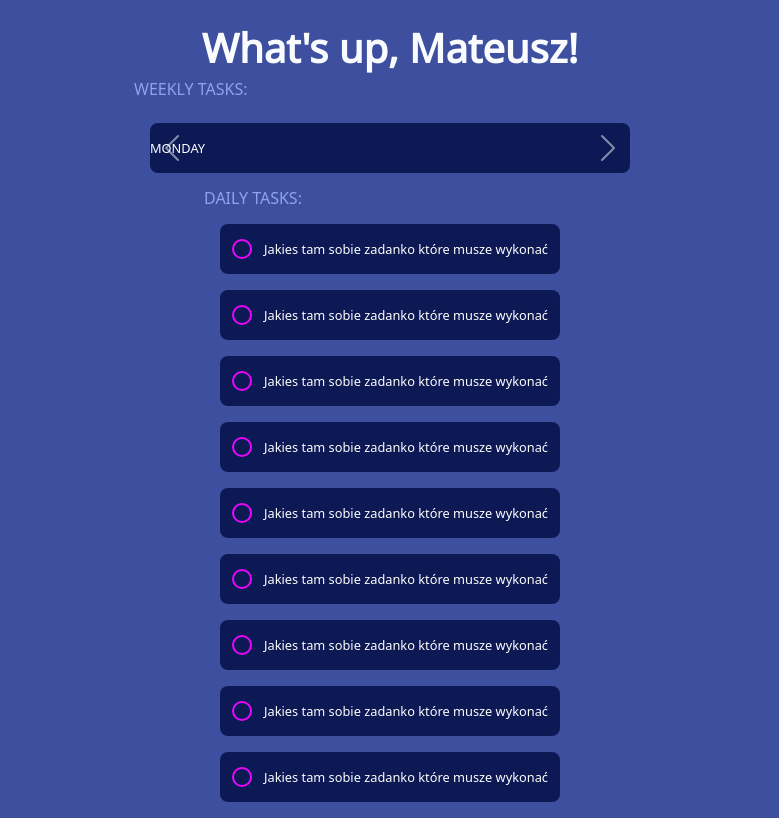
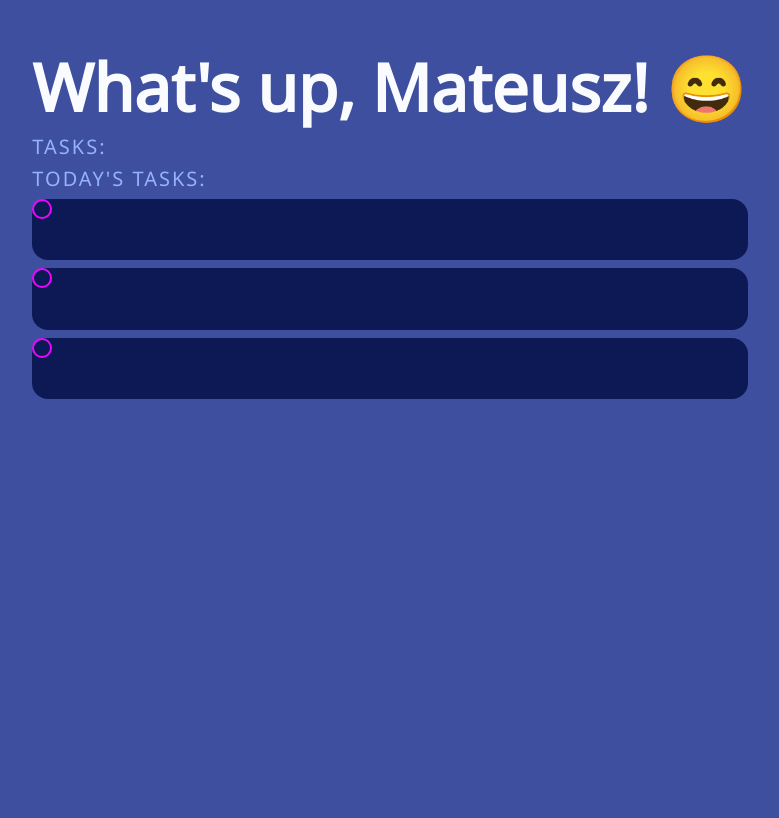
Before and after one commit to GraczykMateusz/todo-app, an Angular app: page / in a window 1280 px wide. Shown: the whole page, without its empty margins (250-1029 px from the left). Built offline with nearby package versions, Linux system fonts and the light colour scheme.

Commit message:
better dashboard look

```diff
--- a/src/app/components/dashboard/dashboard.component.css
+++ b/src/app/components/dashboard/dashboard.component.css
@@ -1,5 +1,9 @@
 h1 {
-  color: #F9FBFFFF;
-  font-family: 'Noto Sans', sans-serif;
-  font-weight: 600;
+  font-weight: 700;
 }
+
+h4 {
+  font-weight: 500;
+  color: #95B2FDFF;
+  letter-spacing: 2px;
+}
--- a/src/app/components/dashboard/dashboard.component.html
+++ b/src/app/components/dashboard/dashboard.component.html
@@ -1,5 +1,13 @@
-<div class="flex-md-column justify-content-center mt-4">
-  <h1 class="d-flex justify-content-center mx-4">What's up, Mateusz!</h1>
-  <app-weekly-tasks-dashboard class="d-flex justify-content-center"></app-weekly-tasks-dashboard>
-  <app-daily-tasks-dashboard class="d-flex justify-content-center"></app-daily-tasks-dashboard>
+<div class="d-flex justify-content-center">
+  <div class="d-flex flex-column m-5">
+    <div class="d-flex flex-wrap justify-content-start">
+      <h1 class="me-3">What's up,</h1>
+      <h1>Mateusz! 😄</h1>
+    </div>
+    <h4 class="d-flex justify-content-start">TASKS:</h4>
+
+    <!--    <app-weekly-tasks-dashboard class="d-flex justify-content-center"></app-weekly-tasks-dashboard>-->
+    <h4 class="d-flex justify-content-start">TODAY'S TASKS:</h4>
+    <app-daily-tasks-dashboard class="d-flex"></app-daily-tasks-dashboard>
+  </div>
 </div>
--- a/src/app/components/tasks/daily-tasks-dashboard/daily-tasks-dashboard.component.html
+++ b/src/app/components/tasks/daily-tasks-dashboard/daily-tasks-dashboard.component.html
@@ -1,12 +1,5 @@
-<div class="flex-column">
-  <h6 class="justify-content-center">DAILY TASKS:</h6>
-  <app-task></app-task>
-  <app-task></app-task>
-  <app-task></app-task>
-  <app-task></app-task>
-  <app-task></app-task>
-  <app-task></app-task>
-  <app-task></app-task>
-  <app-task></app-task>
-  <app-task></app-task>
+<div class="flex-column w-100">
+  <ng-container *ngFor="let number of [0,1,2]">
+    <app-task></app-task>
+  </ng-container>
 </div>
--- a/src/app/components/tasks/task/task.component.css
+++ b/src/app/components/tasks/task/task.component.css
@@ -1,14 +1,9 @@
-.task {
+.task-bg {
   background-color: #0C1954FF;
 }
 
-h6 {
-  color: #FEFEFEFF;
-  font-size: 0.8rem;
-}
-
-.height-50 {
-  height: 50px;
+.task-height {
+  height: calc(2.25rem + 2vw);
 }
 
 /* Checkbox with rounded corners */
@@ -35,3 +30,22 @@ input[type=checkbox]:checked {
 input[type=checkbox]:checked ~ h6 {
   text-decoration: line-through;
 }
+
+/* White tick icon when checkbox is checked */
+input[type=checkbox]:checked::before {
+  content: "";
+  position: absolute;
+  top: 52%;
+  left: 50%;
+  width: 14px;
+  height: 7px;
+  border: 3px solid #fff;
+  border-top: none;
+  border-right: none;
+  transition: all 0.3s ease-in-out;
+}
+
+/* Rotate tick icon when checkbox is checked */
+input[type=checkbox]:checked::before {
+  transform: translate(-50%, -50%) rotate(-45deg);
+}
--- a/src/app/components/tasks/task/task.component.html
+++ b/src/app/components/tasks/task/task.component.html
@@ -1,8 +1,7 @@
-<div class="task row flex-nowrap rounded-3 m-3 height-50">
-  <div class="col-auto d-flex align-items-center">
-    <input type="checkbox"/>
-  </div>
-  <div class="col-auto ps-0 d-flex align-items-center">
-    <h6 class="mb-0">Jakies tam sobie zadanko które musze wykonać</h6>
+<div class="task-bg task-height w-100 rounded-4 mb-2">
+  <div>
+    <div class="d-flex justify-content-start align-items-center h-100">
+      <input type="checkbox"/>
+    </div>
   </div>
 </div>
--- a/src/app/components/tasks/weekly-tasks-dashboard/weekly-tasks-dashboard.component.html
+++ b/src/app/components/tasks/weekly-tasks-dashboard/weekly-tasks-dashboard.component.html
@@ -1,5 +1,4 @@
-<div class="flex-column width-100">
-  <h6 class="justify-content-center">WEEKLY TASKS:</h6>
+<div class="flex-column">
   <div id="my-carousel" class="carousel slide">
     <div class="carousel-inner">
       <div class="carousel-item active">
--- a/src/index.html
+++ b/src/index.html
@@ -2,7 +2,7 @@
 <html lang="en">
 <head>
   <meta charset="utf-8">
-  <title>Todo app</title>
+  <title>Todo App</title>
   <base href="/">
   <meta name="viewport" content="width=device-width, initial-scale=1">
   <link href="https://fonts.googleapis.com/css?family=Noto+Sans&display=swap" rel="stylesheet">
--- a/src/styles.css
+++ b/src/styles.css
@@ -1,10 +1,38 @@
 html, body {
-  width: 100vw;
+  width: 100%;
   min-width: 280px;
-  min-height: 100vh;
-  overflow-x: hidden;
+  min-height: 100%;
 }
 
 body {
   background-color: #3D4F9EFF !important;
 }
+
+h1 {
+  font-size: calc(2.5rem + 2vw) !important;
+}
+
+h2 {
+  font-size: calc(2rem + 1.25vw) !important;
+}
+
+h3 {
+  font-size: calc(1.25rem + 0.75vw) !important;
+}
+
+h4 {
+  font-size: calc(0.85rem + 0.5vw) !important;
+}
+
+h5 {
+  font-size: calc(0.75rem + 0.5vw) !important;
+}
+
+h6 {
+  font-size: calc(0.5rem + 0.5vw) !important;
+}
+
+h1, h2, h3, h4, h5, h6 {
+  color: #F9FBFFFF;
+  font-family: 'Noto Sans', sans-serif;
+}
```
